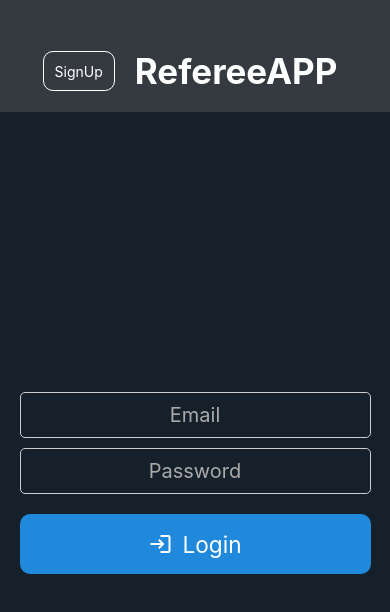
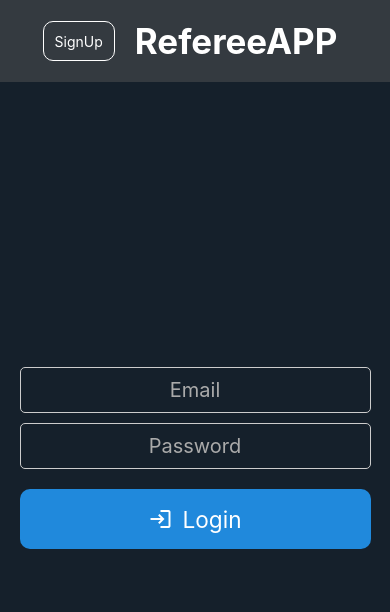
Before and after one commit to staryo/referee-app-mobile, a React Native app: screen /RegisterGoal in a window 390 px wide. Shown: the top 612 px of the page. Built offline with nearby package versions, Linux system fonts and the light colour scheme.

Commit message:
fix: team creating

```diff
--- a/App.js
+++ b/App.js
@@ -30,7 +30,6 @@ export default function App() {
 
   return (
     <>
-
       {auth
         ?
         <NavigationContainer>
--- a/src/api/teams.js
+++ b/src/api/teams.js
@@ -3,10 +3,11 @@ import { BACKEND_URL } from "../const";
 
 async function createTeam(data) {
   const { teamName, tournamentId } = data;
+  console.log(data)
   try {
     const result = await axios.post(`${BACKEND_URL}/team/create`, {
       team_name: teamName,
-      team_id: tournamentId,
+      tournament_id: tournamentId,
     });
     return result.data
   } catch (err) {
--- a/src/components/Login/Authorization.jsx
+++ b/src/components/Login/Authorization.jsx
@@ -1,7 +1,6 @@
-import { StyleSheet, View } from "react-native";
+import { SafeAreaView, StyleSheet, View } from "react-native";
 import { useState } from "react";
 import { Button, Text } from "@rneui/themed";
-import Icon from "react-native-vector-icons/FontAwesome";
 import Login from "./Login";
 import SignUp from "./SignUp";
 
@@ -10,15 +9,15 @@ export default function Authorization({ setAuth }) {
 
   return (
     <>
-      <View style={styles.container}>
-        <View style={{ paddingBottom: 20, width: "100%", gap: 10, alignItems: "center", backgroundColor: "#343a40" }}>
-          <View style={{ gap: 10, flexDirection: "row", alignItems: "center", marginTop: 50 }}>
+      <SafeAreaView style={styles.container}>
+        <View style={{ paddingVertical: 20, width: "100%", gap: 10, alignItems: "center", backgroundColor: "#343a40" }}>
+          <View style={{ gap: 10, flexDirection: "row", alignItems: "center" }}>
             <Button
               size="sm"
               buttonStyle={{
                 height: 40,
                 borderRadius: 10,
-                borderColor: 'white'
+                borderColor: "white",
               }}
               type="outline"
               onPress={() => {
@@ -28,9 +27,6 @@ export default function Authorization({ setAuth }) {
                 {isLogin ? "SignUp" : "Login"}
               </Text>
             </Button>
-            {/*<Text h2 style={styles.title}>*/}
-              {/*<Icon name="snowflake-o" color="white" size={20}/>*/}
-            {/*</Text>*/}
             <Text h2 style={styles.title}>
               RefereeAPP
             </Text>
@@ -45,7 +41,7 @@ export default function Authorization({ setAuth }) {
             setAuth={setAuth}
           />
         }
-      </View>
+      </SafeAreaView>
     </>
   );
 }
@@ -56,10 +52,7 @@ const styles = StyleSheet.create({
     backgroundColor: "#15202b",
     alignItems: "center",
     justifyContent: "flex-start",
-    gap: 20,
     width: "100%",
-    alignSelf: "center",
-    height: "100%",
   },
   input: {
     width: "100%",
@@ -74,6 +67,6 @@ const styles = StyleSheet.create({
   title: {
     color: "white",
     fontWeight: "bold",
-    marginHorizontal: 10
+    marginHorizontal: 10,
   },
 });
--- a/src/components/Tournaments/OneTournament/OneMatch/OneMatch.jsx
+++ b/src/components/Tournaments/OneTournament/OneMatch/OneMatch.jsx
@@ -7,14 +7,14 @@ import Results from "./Results";
 
 
 export default function OneMatch({ navigation, route }) {
-  const { matchId } = route.params;
+  const { matchId, check } = route.params;
   const [match, setMatch] = useState({})
 
   useEffect(() => {
     getMatch({ id: matchId }).then((res) => {
       setMatch(res)
     })
-  }, []);
+  }, [check]);
 
   return (
     <>
--- a/src/components/Tournaments/OneTournament/OneMatch/RegisterGoal.jsx
+++ b/src/components/Tournaments/OneTournament/OneMatch/RegisterGoal.jsx
@@ -5,11 +5,10 @@ import { SelectList } from "react-native-dropdown-select-list"
 import Icon from "react-native-vector-icons/FontAwesome";
 import { createEvent } from "../../../../api/events";
 import { getTeam } from "../../../../api/teams";
-import { getMatch } from "../../../../api/matches";
 
 export default function RegisterGoal({ navigation, route }) {
 
-  const { matchId, period, time, teamNumber, teamId, setMatch } = route.params;
+  const { matchId, period, time, teamNumber, teamId } = route.params;
 
   const [loadingState, setLoadingState] = useState(false);
   const [author, setAuthor] = useState(undefined)
@@ -27,12 +26,9 @@ export default function RegisterGoal({ navigation, route }) {
     setLoadingState(true);
     try {
       await createEvent({ matchId, goalAuthorId: author, time, period, teamNumber, assistAuthorId: 0 });
-      getMatch({ id: matchId }).then((res) => {
-        setMatch(res)
-      })
       navigation.navigate(
         "Match",
-        { matchId },
+        { matchId, check: Math.floor(Math.random() * 100) },
       )
     } catch (error) {
       Alert.alert(`Error ${error}`);
--- a/src/components/Tournaments/OneTournament/Teams.jsx
+++ b/src/components/Tournaments/OneTournament/Teams.jsx
@@ -7,6 +7,7 @@ export default function Teams({ navigation, title, teamsList, tournamentId }) {
   const [refreshing, setRefreshing] = useState(false);
 
   return (
+    <>
       <SafeAreaView style={styles.container}>
         <ScrollView
           contentContainerStyle={styles.scrollView}
@@ -64,10 +65,11 @@ export default function Teams({ navigation, title, teamsList, tournamentId }) {
               ),
             )}
         </ScrollView>
+      </SafeAreaView>
       <FAB placement="right" icon={{ name: "add", color: "white" }} onPress={() => {
         navigation.navigate("New Team", { title, tournamentId })
       }}/>
-    </SafeAreaView>
+    </>
   )
 }
 
```
Lines whose indentation alone changed are shown as unchanged.
